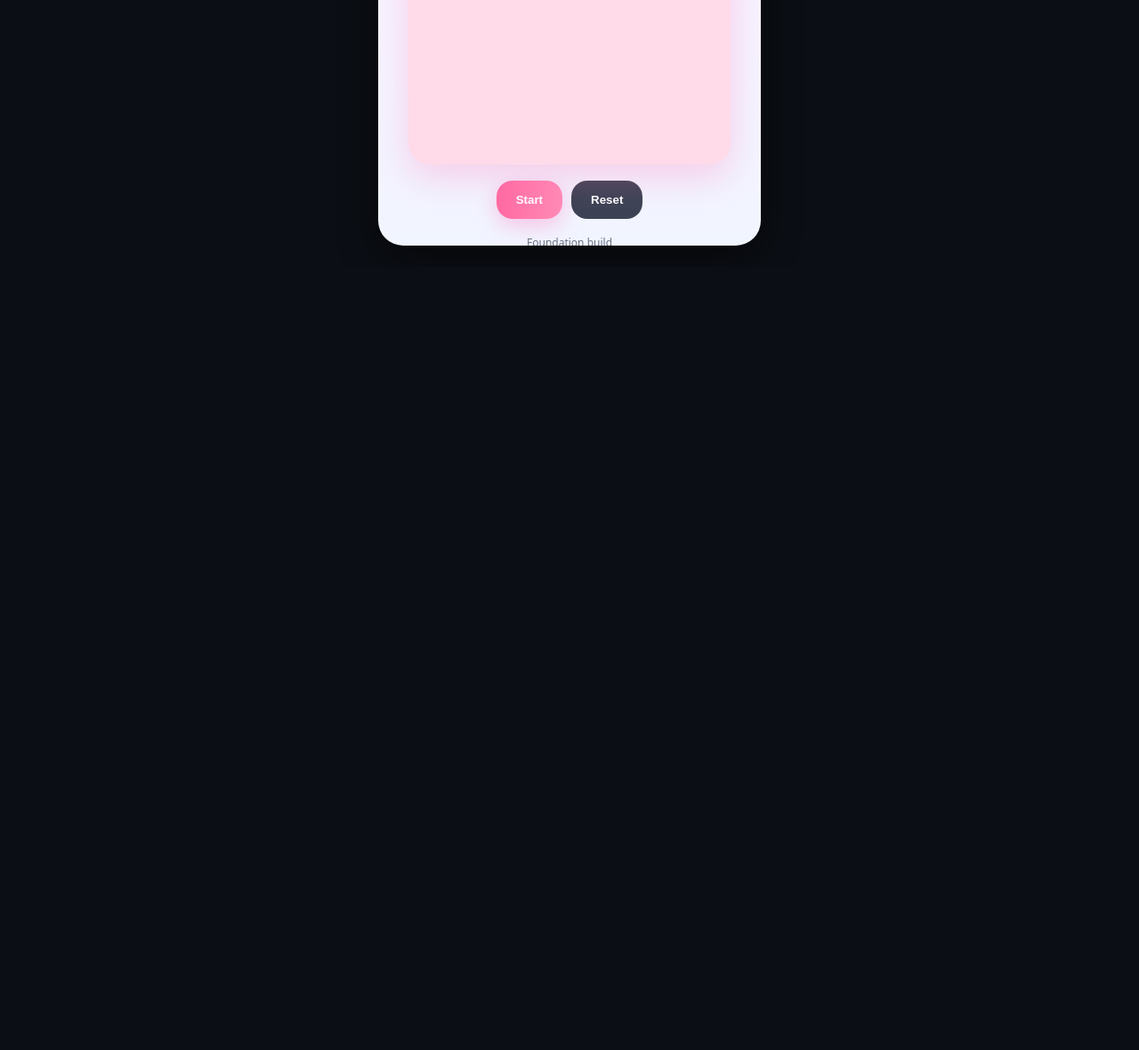
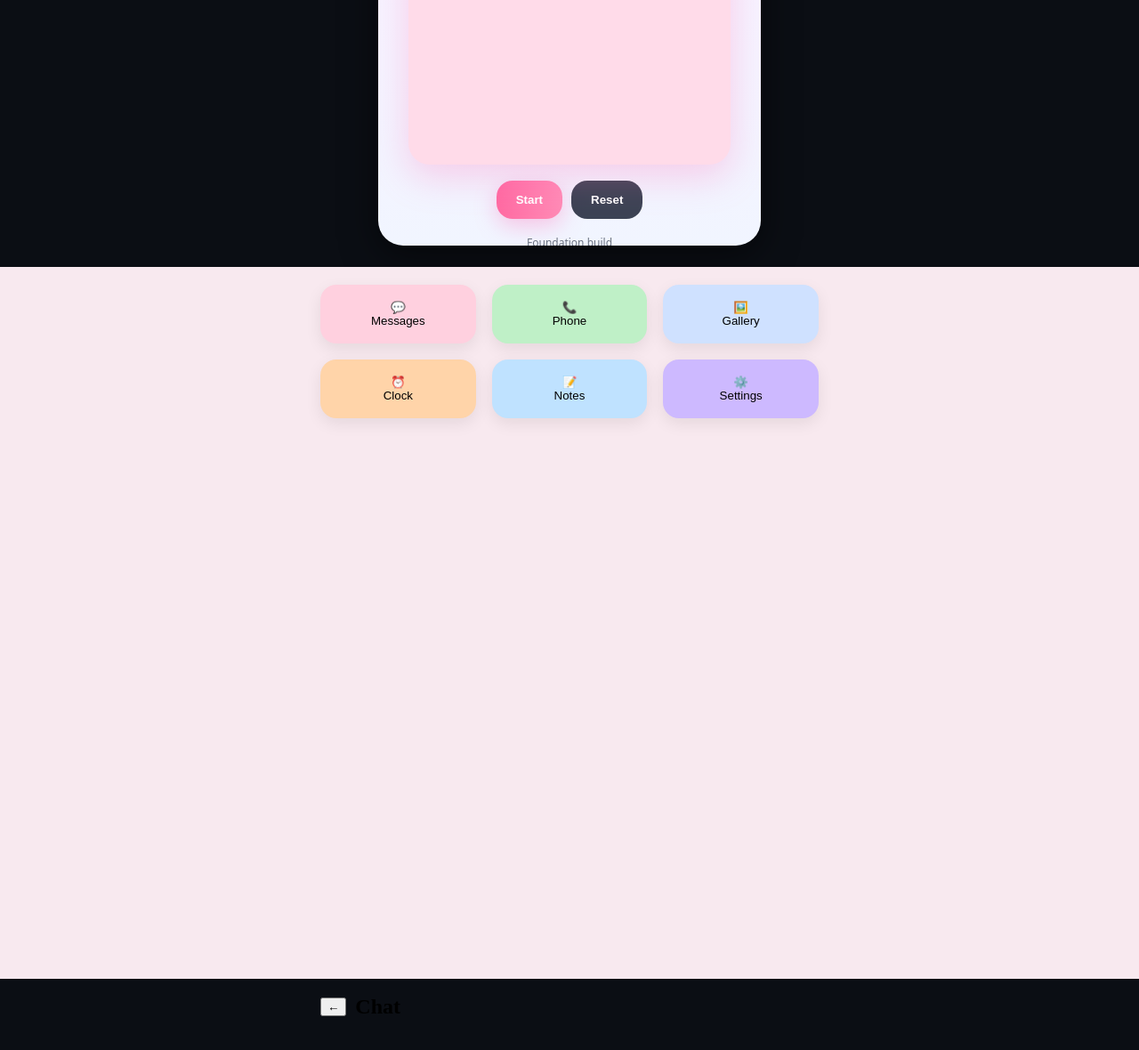
Before and after one commit to wisuby-create/HL, a plain HTML site: page index.html in a window 1280 px wide. Shown: the part 524-1704 px from the top of the page at 89% size. Before the commit the page ends 824 px from the top, so only its background shows below. Drawn offline with Linux system fonts and the light colour scheme.

Commit message:
Update index.html

```diff
--- a/index.html
+++ b/index.html
@@ -307,7 +307,38 @@ function callStory(fn, ...args){
 })();
 </script>
 
+<!-- HOME / telefon -->
+<section id="homeScreen" data-screen="home" style="position:relative;min-height:100vh;background:var(--wall, #f8e9ef);background-image:var(--wall-url);background-size:cover;background-position:center;">
+  <!-- Ikony (ważne: data-app="messages") -->
+  <div style="padding:20px;display:grid;grid-template-columns:repeat(3,1fr);gap:18px;max-width:560px;margin:0 auto;">
+    <button data-app="messages" style="position:relative;border:none;border-radius:18px;background:#ffd0df;padding:18px 12px;box-shadow:0 6px 18px rgba(0,0,0,.08);">
+      💬<div>Messages</div>
+    </button>
+    <button style="border:none;border-radius:18px;background:#bff0c7;padding:18px 12px;box-shadow:0 6px 18px rgba(0,0,0,.08);">📞<div>Phone</div></button>
+    <button style="border:none;border-radius:18px;background:#cfe1ff;padding:18px 12px;box-shadow:0 6px 18px rgba(0,0,0,.08);">🖼️<div>Gallery</div></button>
+    <button style="border:none;border-radius:18px;background:#ffd4a9;padding:18px 12px;box-shadow:0 6px 18px rgba(0,0,0,.08);">⏰<div>Clock</div></button>
+    <button style="border:none;border-radius:18px;background:#bfe2ff;padding:18px 12px;box-shadow:0 6px 18px rgba(0,0,0,.08);">📝<div>Notes</div></button>
+    <button style="border:none;border-radius:18px;background:#cdb9ff;padding:18px 12px;box-shadow:0 6px 18px rgba(0,0,0,.08);">⚙️<div>Settings</div></button>
+  </div>
 
+  <!-- Pasek powiadomienia (skrypt utworzy jeśli go brak) -->
+  <div id="notif" data-role="notif" style="display:none"></div>
+</section>
+
+<!-- LISTA WIADOMOŚCI -->
+<section id="messagesScreen" style="display:none;min-height:100vh;padding:18px;max-width:560px;margin:0 auto;">
+  <h2 style="margin:6px 0 12px;font-weight:800">Messages</h2>
+  <div id="threadsList"></div>
+</section>
+
+<!-- WIDOK CHATU -->
+<section id="chatScreen" style="display:none;min-height:100vh;padding:18px;max-width:560px;margin:0 auto;display:flex;flex-direction:column;">
+  <div style="display:flex;align-items:center;gap:10px;margin-bottom:8px;">
+    <button onclick="document.getElementById('chatScreen').style.display='none';document.getElementById('messagesScreen').style.display='block';">←</button>
+    <h2 data-chat-title style="margin:0;font-weight:800">Chat</h2>
+  </div>
+  <div data-chat-list style="display:flex;flex-direction:column;"></div>
+</section>
 
 <!-- 🔗 Później dodasz fabułę -->
 <script src="story/ch1.js"defer></script>
```
